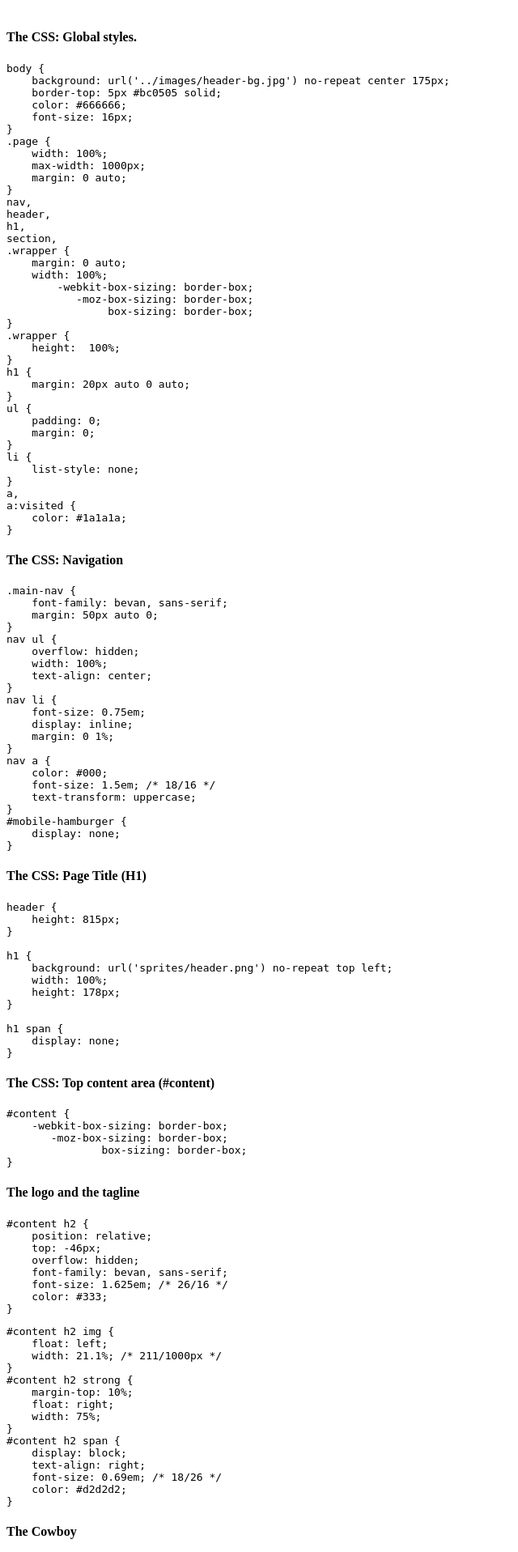
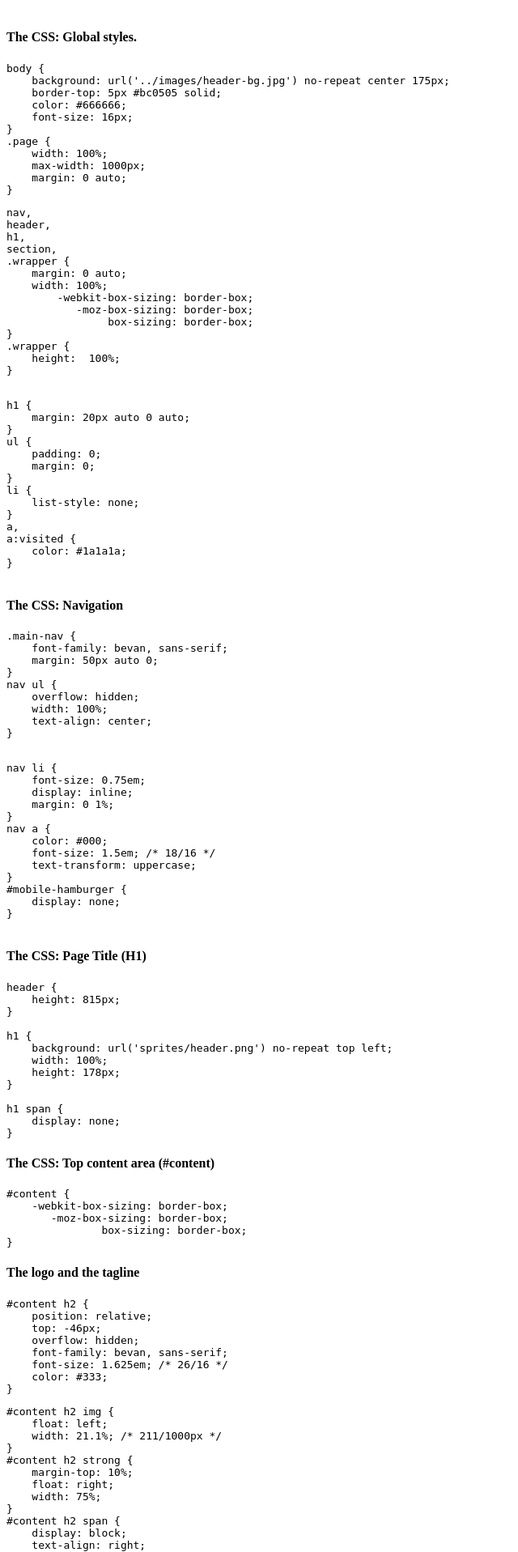
Before and after one commit to hugeinc/webdev-bootcamp, a PHP site: page /slides_building/section.php in a window 1280 px wide. Shown: the part 2150-4067 px from the top of the page at 81% size, without its empty margins (0-640 px from the left). Run offline with PHP 8.4, Linux system fonts and the light colour scheme; some libraries are stand-ins or nearby versions; some web fonts are replaced.

Commit message:
Fix up some minor issues with building slides

```diff
--- a/slideshow/slides_building/section.php
+++ b/slideshow/slides_building/section.php
@@ -115,6 +115,11 @@ body {
     max-width: 1000px;
     margin: 0 auto;
 }
+</pre>
+</div>
+
+<div class="slide">
+    <pre>
 nav,
 header,
 h1,
@@ -129,6 +134,11 @@ section,
 .wrapper {
     height:  100%;
 }
+    </pre>
+</div>
+
+<div class="slide">
+    <pre>
 h1 {
     margin: 20px auto 0 auto;
 }
@@ -143,7 +153,7 @@ a,
 a:visited {
     color: #1a1a1a;
 }
-</pre>
+    </pre>
 </div>
 
 <div class="slide">
@@ -158,6 +168,12 @@ nav ul {
     width: 100%;
     text-align: center;
 }
+
+</pre>
+</div>
+
+<div class="slide">
+    <pre>
 nav li {
     font-size: 0.75em;
     display: inline;
@@ -171,7 +187,7 @@ nav a {
 #mobile-hamburger {
     display: none;
 }
-</pre>
+    </pre>
 </div>
 
 <div class="slide">
@@ -329,6 +345,11 @@ h1 span {
     margin: 0 0 50px;
 }
 
+</pre>
+</div>
+
+<div class="slide">
+<pre>
 .menu-category li {
     font-family: bevan, sans-serif;
     font-size: 1.125em; /* 18/16 */
@@ -466,7 +487,7 @@ h1 span {
 
 <div class="slide">
     <h4>Non-reusable</h4>
-    <p class="smaller">styles that are specific to the BBQ menu</p>
+    <p class="smaller">Styles that are specific to the BBQ menu</p>
 <pre>
 .menu-bbq .menu-section {
     margin: 0 9%;
@@ -496,7 +517,7 @@ h1 span {
 </div>
 
 <div class="slide">
-<p class="smaller">styles that are specific to the Sides menu</p>
+<p class="smaller">Styles that are specific to the Sides menu</p>
 <pre>
 .menu-sides .menu-section {
     width: 100%;
```
